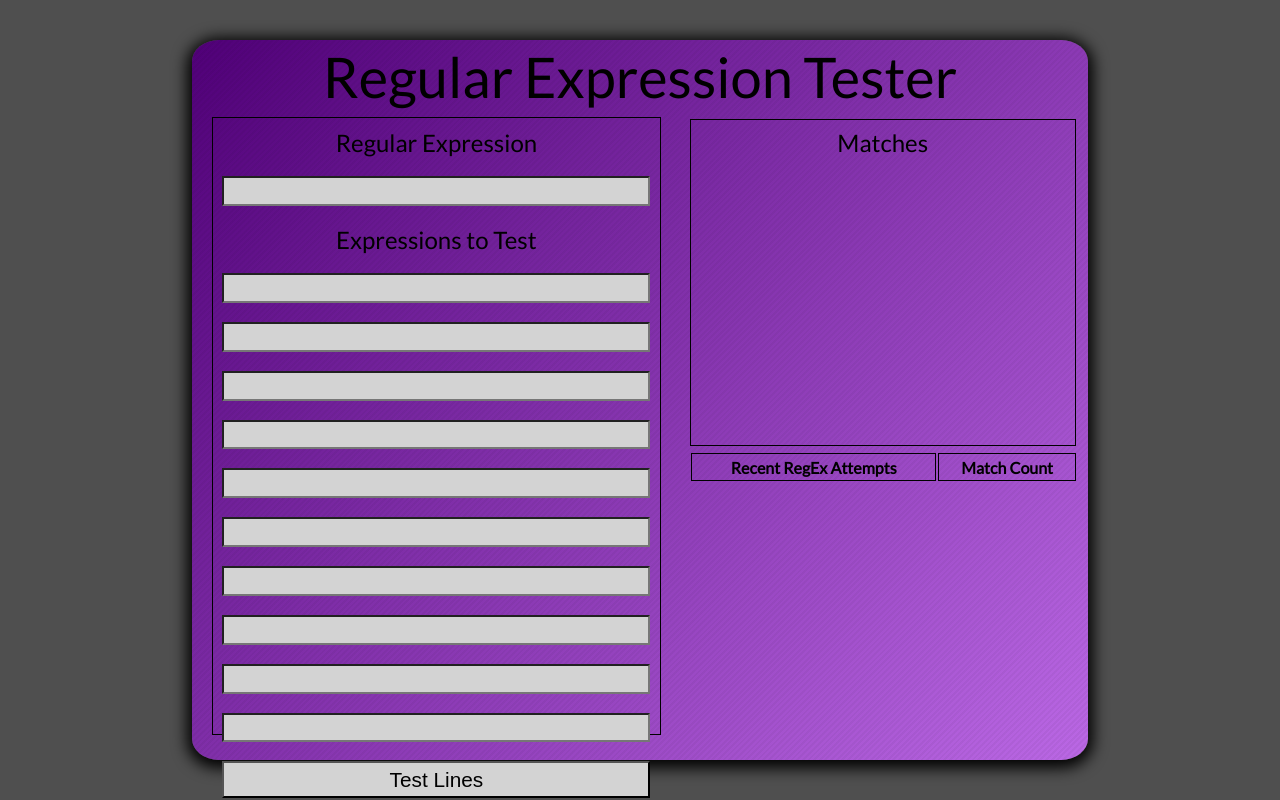
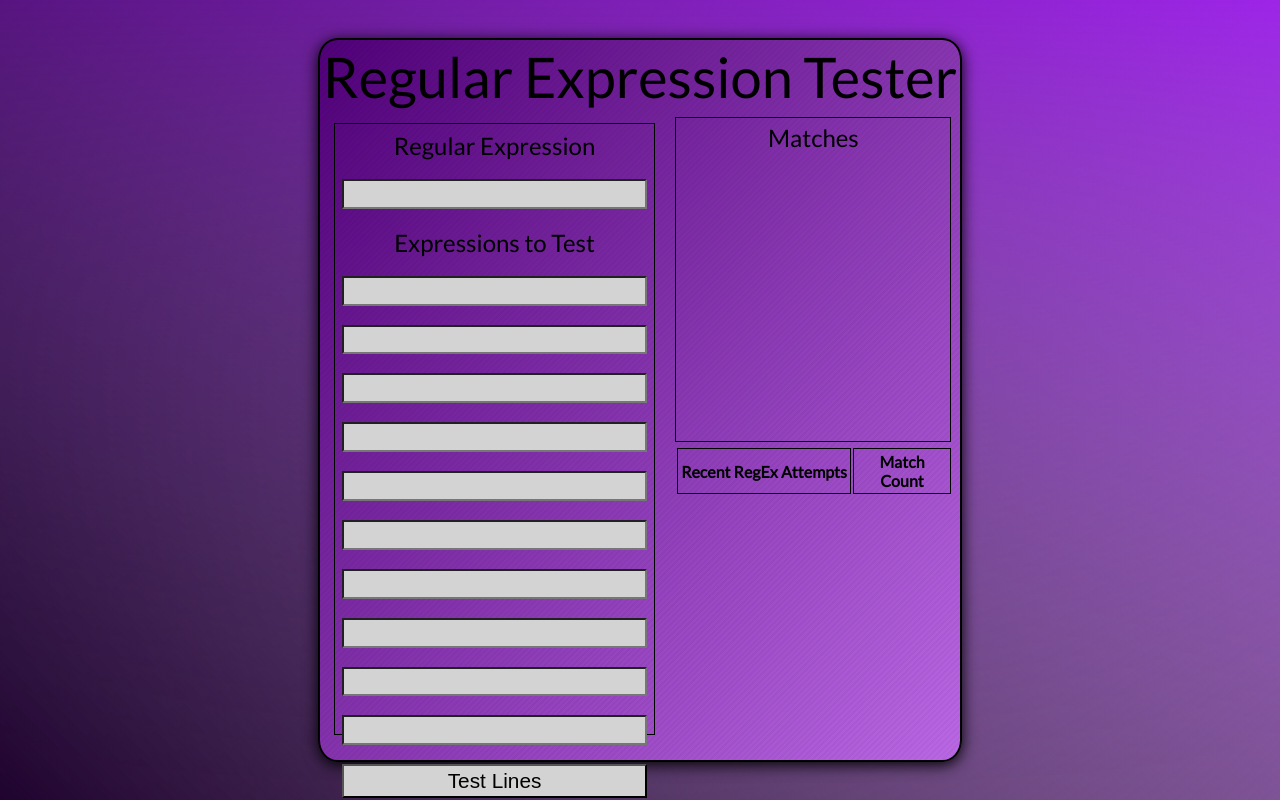
Before and after one commit to andyjonesdev/regex-tester, a PHP site: page / in a window 1280 px wide. Run offline with PHP 8.4, Linux system fonts and the light colour scheme; data that the repository does not hold is empty.

Commit message:
Updated CSS styles, removed bg-colors used for testing

```diff
--- a/script.js
+++ b/script.js
@@ -16,13 +16,8 @@ function addTestLinesToObj(obj) {
 
 
 // clear all input fields after testing a set of lines
-function clearInputFieldsAndMatches() {
-    document.getElementById('regex').value = ''
+function clearMatches() {
     document.getElementById('matches-ul').innerHTML='Matches'
-
-    for (let i=1; i <= 10; i++) {
-        document.getElementById(`line-${i}`).value = ''
-    }
 }
 
 
@@ -51,6 +46,7 @@ function postReqAsJSON(phpUrl, valuesObj) {
         if (matches.length) {
             matches.forEach(match => {
                 let newLi = document.createElement("li")
+                newLi.classList.add("success")
                 newLi.innerText = match
                 matchesUl.appendChild(newLi)
             })
@@ -92,20 +88,21 @@ function postReqAsJSON(phpUrl, valuesObj) {
 };
 
 
-// on click of "Test lines" button:
-// 1. capture values from RegEx input field & all test line input fields
-// 2. store values in an object
-// 3. send fetch POST request as JSON, supplying the object
-// 4. clear input field values
 document.addEventListener("DOMContentLoaded", () => {
     let button = document.getElementById("submit");
     let dataObj = {}
 
+    // on click of "Test lines" button:
+    // 1. capture values from RegEx input field & all test line input fields
+    // 2. store values in an object
+    // 3. send fetch POST request as JSON, supplying the object
+    // 4. clear any li from "matches" ul before next test
     button.addEventListener("click", () => {
         addRegexToObj(dataObj);
         addTestLinesToObj(dataObj);
         postReqAsJSON('regex_matches.php', dataObj);
-        clearInputFieldsAndMatches();
+
+        document.getElementById('matches-ul').innerHTML='Matches'
     });
 
 
--- a/styles.css
+++ b/styles.css
@@ -1,7 +1,3 @@
-/* TODO: remove all background-colors used for testing
-    TODO: refactor redundant styles
-*/
-
 /* General page styles */
 :root {
     --main-color: #500078;
@@ -15,7 +11,22 @@ html {
 }
 
 body {
-    background-color: var(--back-color);
+    background:
+	linear-gradient(
+		#bb34ff,
+		transparent
+        ),
+    linear-gradient(
+        -45deg,
+        #bd85d9,
+		transparent
+	),
+	linear-gradient(
+		45deg,
+		#230432,
+		transparent
+	);
+    background-blend-mode: multiply;
     height: 100vh;
     width: 100vw;
     font-size: 100%;
@@ -26,14 +37,14 @@ body {
 }
 
 #rt-container {
-    /* background-color: #FFEBE4; */
-    width: 70%;
+    width: 50%;
     height: 90%;
     align-items: center;
     border-radius: 3%;
     background-image: repeating-linear-gradient(135deg, rgba(0,0,0,0.04) 0px, rgba(0,0,0,0.04) 2px,transparent 2px, transparent 4px),
-    linear-gradient(135deg, var(--main-color), var(--accent-color));
-    box-shadow: 0px 3px 15px 5px;
+    linear-gradient(130deg, var(--main-color), var(--accent-color));
+    box-shadow: 0px 3px 15px;
+    border: 2px solid black;
 }
 
 #rt-title {
@@ -42,14 +53,12 @@ body {
     align-items: center;
     justify-content: center;
     height: 10%;
-    /* background-color: red; */
 }
 
 #rt-content {
     display: flex;
     flex-direction:row;
     height: 90%;
-    /* background-color:aquamarine; */
 }
 
 
@@ -63,13 +72,11 @@ body {
     align-items: center;
     height: 100%;
     width: 60%;
-    /* background-color:blue; */
 }
 
 #inputs-form {
     display: flex;
     flex-direction: column;
-    /* background-color: yellow; */
     height: 92%;
     width: 96%;
     padding: 2%;
@@ -98,7 +105,6 @@ label {
 #rt-matches-attempts {
     height: 100%;
     width: 50%;
-    /* background-color:rgb(25, 234, 22); */
 }
 
 
@@ -112,8 +118,6 @@ label {
     height:50%;
     margin-right: 0.8%;
     margin-top: 1.6%;
-    /* border: 1px solid black; */
-    /* background-color:darkolivegreen; */
 }
 
 ul {
@@ -124,7 +128,6 @@ ul {
     display: flex;
     flex-direction: column;
     align-items: center;
-    /* background-color: rose; */
     margin: 0;
     padding: 0;
     padding-top: 2%;
@@ -136,17 +139,19 @@ li.error {
     color: red;
 }
 
+li.success {
+    color: green;
+}
+
 /* Recent attempts styles */
 #attempts {
     height: 50%;
-    /* background-color:cornflowerblue; */
 }
 
 table {
     padding: 2%;
     height: 93%;
     width: 99.5%;
-    /* background-color: greenyellow */
 }
 
 th, td {
```
